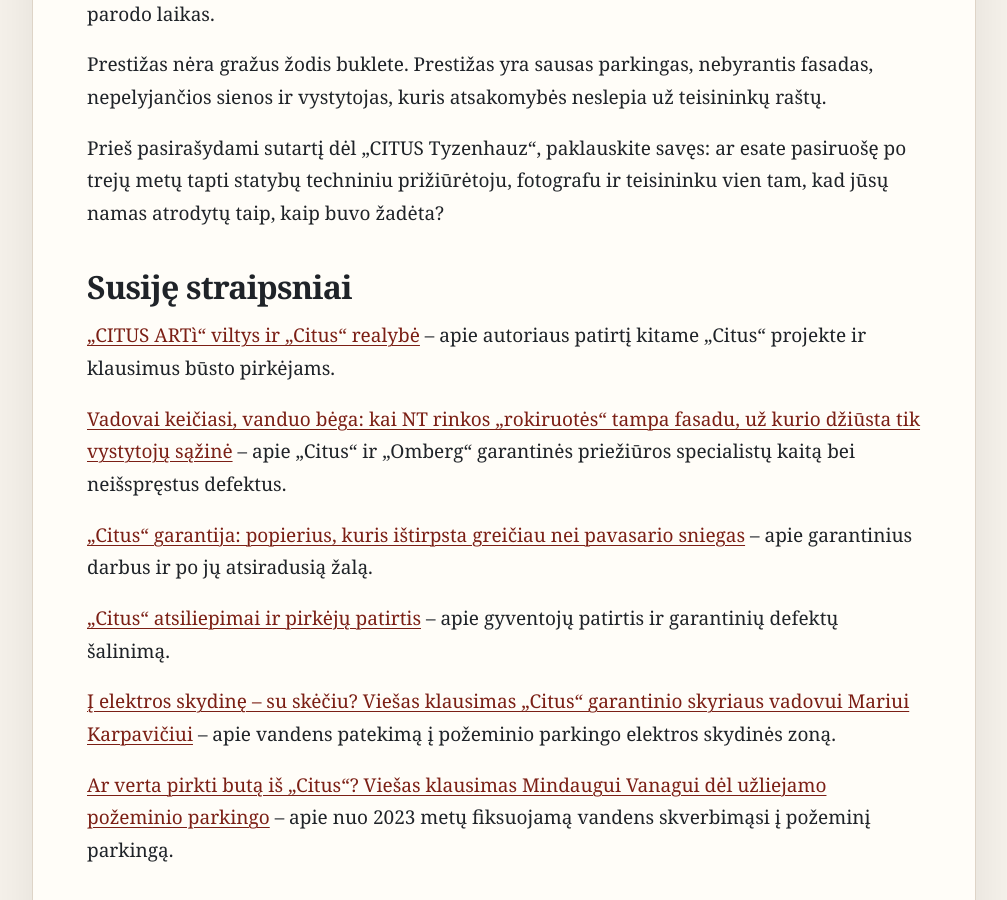
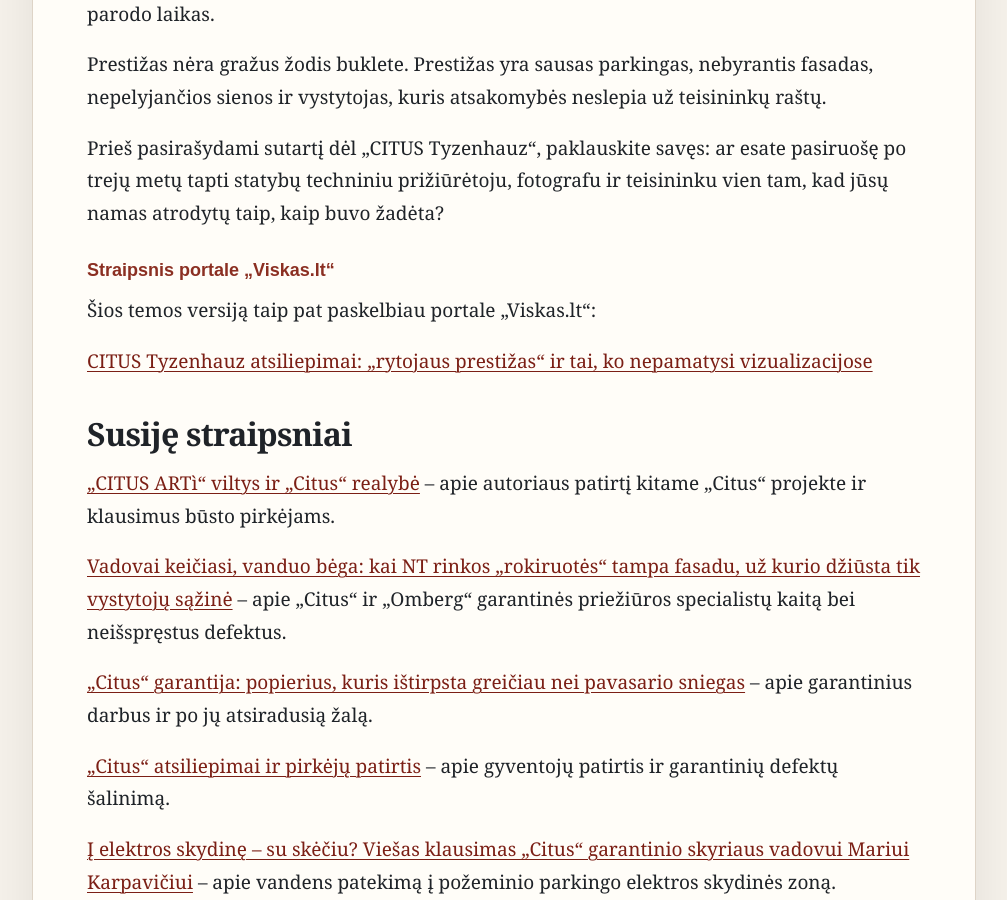
Before and after one commit to evkanas/evkanas.github.io, a Jekyll site: the page built from daugiabucio-igaliotinio-uzrasai/citus/citus-tyzenhauz-rytojaus-prestizas.md, in a window 1280 px wide and 900 px high, scrolled down 3848 px. Shown: the whole window, without its empty margins (136-1143 px from the left). Built offline with Jekyll 4.4.1, drawn with Linux system fonts in a browser that asks for light colours; comment, search, counter and statistics services are not loaded.

Commit message:
Add Viskas.lt link to CITUS Tyzenhauz article

```diff
--- a/daugiabucio-igaliotinio-uzrasai/citus/citus-tyzenhauz-rytojaus-prestizas.md
+++ b/daugiabucio-igaliotinio-uzrasai/citus/citus-tyzenhauz-rytojaus-prestizas.md
@@ -204,6 +204,16 @@
 
 Prieš pasirašydami sutartį dėl „CITUS Tyzenhauz“, paklauskite savęs: ar esate pasiruošę po trejų metų tapti statybų techniniu prižiūrėtoju, fotografu ir teisininku vien tam, kad jūsų namas atrodytų taip, kaip buvo žadėta?
 
+### Straipsnis portale „Viskas.lt“
+
+Šios temos versiją taip pat paskelbiau portale „Viskas.lt“:
+
+<a href="https://viskas.lt/straipsniai/61918-citus-tyzenhauz-atsiliepimai-rytojaus-prestizas-ir-tai-ko-nepamatysi-vizualizacijose"
+   target="_blank"
+   rel="nofollow noopener">
+CITUS Tyzenhauz atsiliepimai: „rytojaus prestižas“ ir tai, ko nepamatysi vizualizacijose
+</a>
+
 ## Susiję straipsniai
 
 [„CITUS ARTì“ viltys ir „Citus“ realybė](/daugiabucio-igaliotinio-uzrasai/citus/citus-arti-viltys-ir-citus-realybe/) – apie autoriaus patirtį kitame „Citus“ projekte ir klausimus būsto pirkėjams.
```
